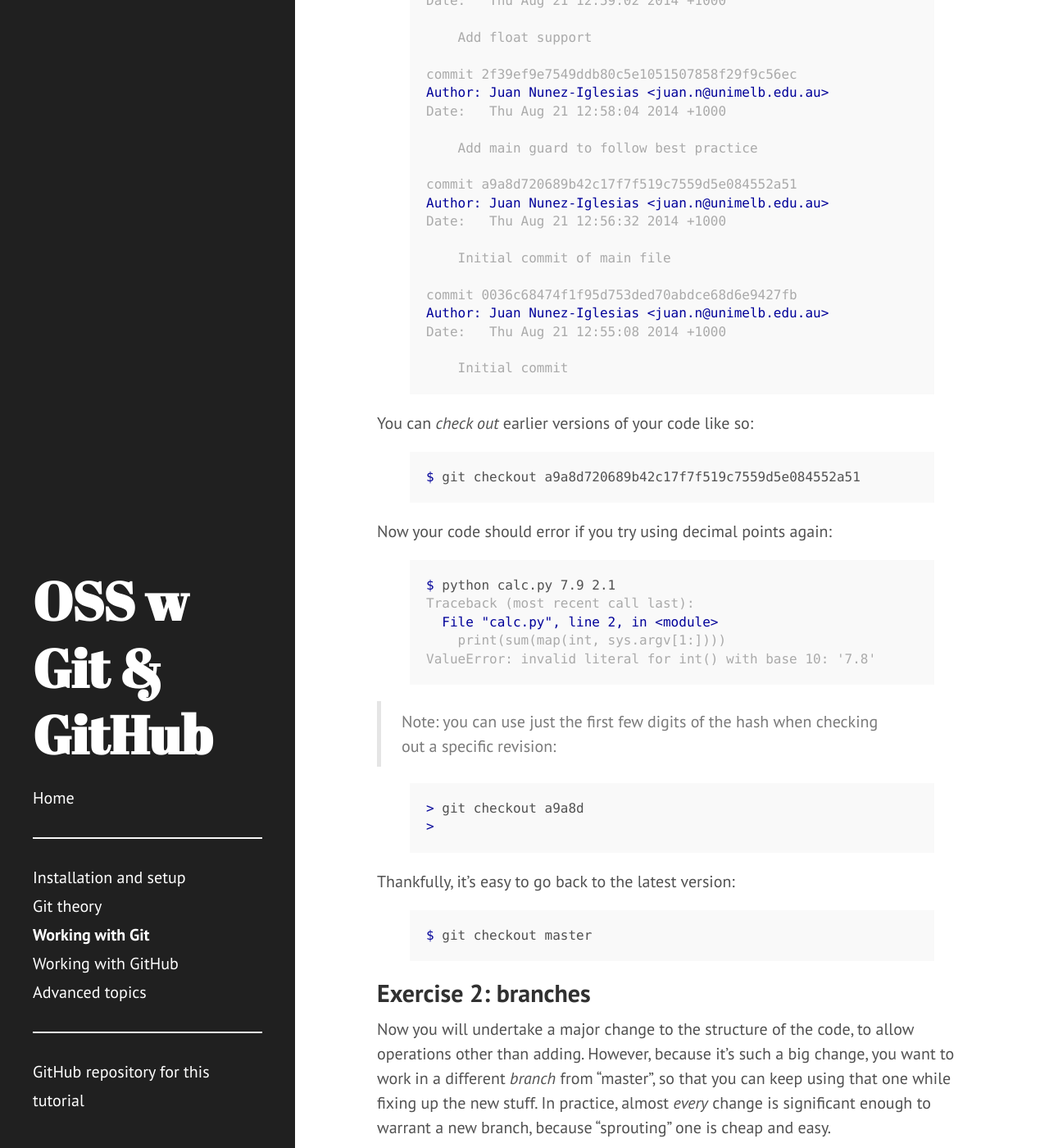
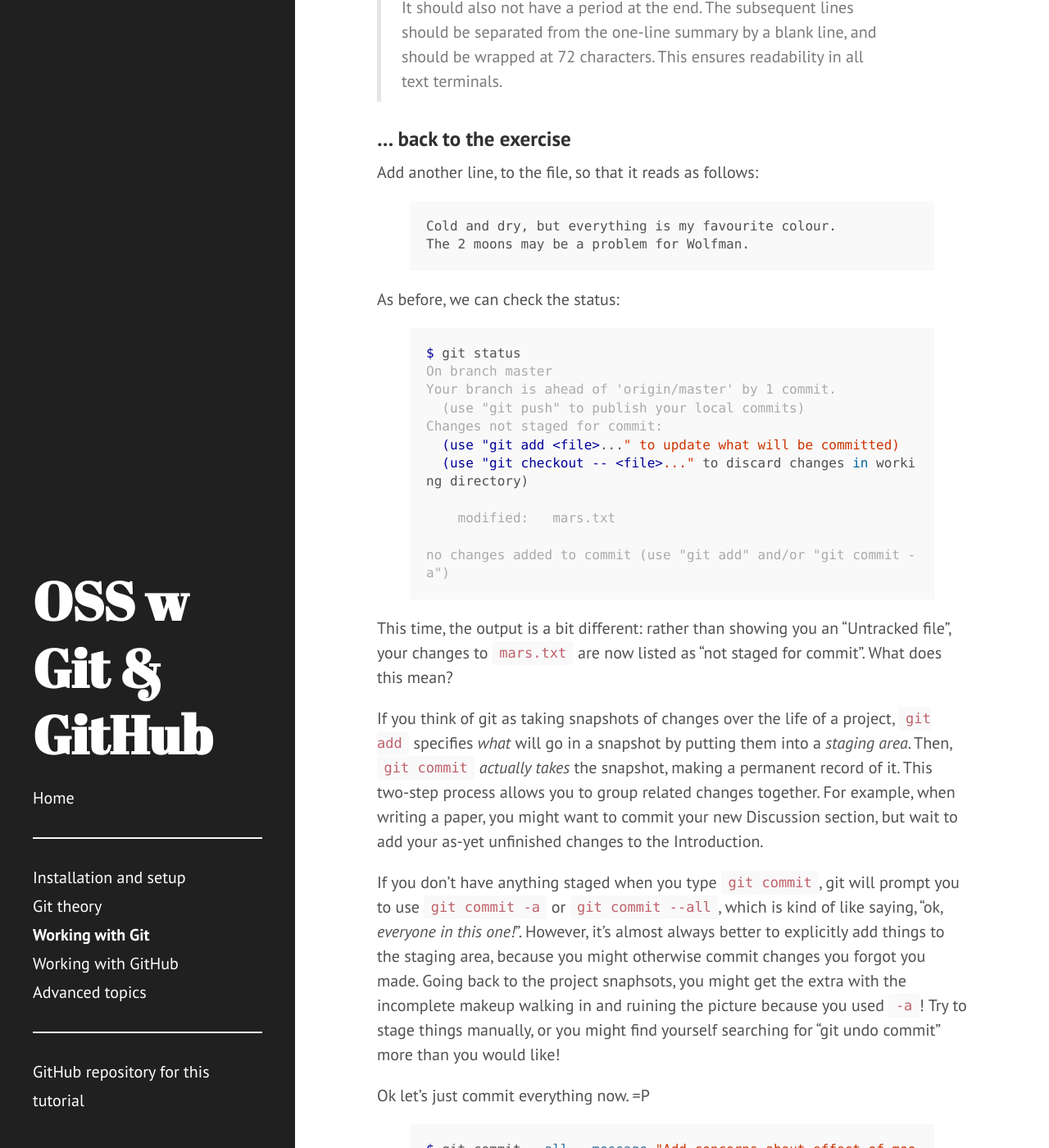
Before and after one commit to jni/git-tutorial, a Jekyll site: the page built from 2-working.md, in a window 1280 px wide and 1400 px high, scrolled down 3738 px. Shown: the whole window at 82% size. Built offline with Jekyll 4.4.1, drawn with Linux system fonts in a browser that asks for light colours; some of the changed text lies outside the part shown.

Commit message:
Use text file instead of Python

```diff
--- a/2-working.md
+++ b/2-working.md
@@ -53,55 +53,98 @@ conveniences: addition of a README, a gitignore, and a license.
 > difference between them is that GPL forces users of your code to
 > publish their own code under the GPL itself, while the BSD makes
 > no such prescriptions.
+>
+> I'm a big proponent of BSD. Jake Vanderplas, Director of Research at
+> the University of Washington's eScience Institute, has a fantastic
+> [blog post](http://www.astrobetter.com/blog/2014/03/10/the-whys-and-hows-of-licensing-scientific-code/)
+> explaining why.
 
 Follow [GitHub's
 instructions](https://help.github.com/articles/creating-a-new-repository)
-to create a new repository called "calc", with the description,
-"A simple Python calculator." Choose "initialise with a README", add a
-"Python" .gitignore, and the BSD 3-clause license.
+to create a new repository called "planets", with the description,
+"Notes on suitability of various planets for a crewed mission."
 
 Once created, copy the URL from the box in the bottom right, and open
 a terminal window to *clone* the project from GitHub to your local
 machine.
+(Note: "jni" should be replaced by your own username.)
 
 {% highlight console %}
-$ git clone git@github.com:jni/calc.git
-$ cd calc
+$ git clone git@github.com:jni/planets.git
+$ cd planets
 {% endhighlight %}
 
-(Note: "jni" should be replaced by your own username, above.)
+You can type `git status` to see that there is a git-tracked project there,
+but nothing to add to the history:
 
-Write a simple Python script, `calc.py` to sum all command line
-arguments together:
-
-{% highlight python %}
-import sys
-print(sum(map(int, sys.argv[1:])))
+{% highlight console %}
+$ git status
 {% endhighlight %}
 
-Make sure it works:
+Now you can start working on the project. We are going to add notes about
+Mars.
+
+In your editor, type:
+
+{% highlight markdown %}
+Cold and dry, but everything is my favourite colour.
+{% endhighlight %}
+
+And save it to a file called `mars.txt` in the `planets` directory.
+
+Now we can see that git knows about the file, but it doesn't know whether it
+needs to worry about it. That's why it's listed under "Untracked files".
+This is handy for playing around with external files (e.g. dummy data files)
+that you don't necessarily want to keep for posterity.
 
 {% highlight console %}
-$ python calc.py 7 9
-16
+$ git status
+On branch master
+Your branch is up-to-date with 'origin/master'.
+Untracked files:
+  (use "git add <file>..." to include in what will be committed)
+
+        mars.txt
+
+nothing added to commit but untracked files present (use "git add" to track)
 {% endhighlight %}
 
-Tell git to add the file to its tracking system, and _commit_ your changes to
-the repository:
+Tell git to add the file to its tracking system:
 
 {% highlight console %}
 $ git add calc.py
-$ git commit
+$ git status
+On branch master
+Your branch is up-to-date with 'origin/master'.
+Changes to be committed:
+  (use "git reset HEAD <file>..." to unstage)
+
+        new file:   mars.txt
 {% endhighlight %}
 
-You'll be asked to enter a *commit message*. This should summarise the changes
-you made and *why* you made them. The message should be readable without (much)
-context.
+Then, *commit* the changes to the history:
+
+{% highlight console %}
+$ git commit --message "Start notes on Mars as a base"
+[master 3e1d628] Start notes on Mars as a base
+ 1 file changed, 1 insertion(+)
+ create mode 100644 mars.txt
+{% endhighlight %}
+
+The quoted string is called a *commit message*. This should summarise the
+changes you made and *why* you made them. The message should be readable
+without (much) context.
+
+You may want to enter a much longer message (one or two paragraphs). For that,
+you will need to *set up a git editor* (instructions
+[here](https://help.github.com/articles/associating-text-editors-with-git/))
+and type just `git commit`.
 
 ### An aside on style
 
 A bugbear of mine and others': messages should be in the present imperative.
-“Fix bug X”, “Add feature Y”, “Document function Z”. This will mesh with git’s
+“Fix bug X”, “Add feature Y”, “Document function Z”, rather than past (Fixed,
+Added, Documented) or present (Fixes, Adds, Documents). This meshes with git’s
 automatic commit messages, e.g. "Merge branch A from repository B". Find more
 information about conventions to follow in git log messages
 [here](http://365git.tumblr.com/post/3308646748/writing-git-commit-messages).
@@ -119,85 +162,161 @@ followed in the community:
 
 ### ... back to the exercise
 
-Now add the `__main__` guard to the script, as is best practice in
-Python:
+Add another line, to the file, so that it reads as follows:
 
-{% highlight python %}
-import sys
-
-if __name__ == '__main__':
-    print(sum(map(int, sys.argv[1:])))
+{% highlight markdown %}
+Cold and dry, but everything is my favourite colour.
+The 2 moons may be a problem for Wolfman.
 {% endhighlight %}
 
-Commit those changes as above.
+As before, we can check the status:
 
-Finally, add and commit another set of changes, allowing real numbers
-rather than just integers.
+{% highlight console %}
+$ git status
+On branch master
+Your branch is ahead of 'origin/master' by 1 commit.
+  (use "git push" to publish your local commits)
+Changes not staged for commit:
+  (use "git add <file>..." to update what will be committed)
+  (use "git checkout -- <file>..." to discard changes in working directory)
 
-{% highlight python %}
-import sys
+    modified:   mars.txt
 
-if __name__ == '__main__':
-    print(sum(map(float, sys.argv[1:])))
+no changes added to commit (use "git add" and/or "git commit -a")
 {% endhighlight %}
 
-Test your changes again:
+This time, the output is a bit different: rather than showing you an
+"Untracked file", your changes to `mars.txt` are now listed as "not staged
+for commit". What does this mean?
+
+If you think of git as taking snapshots of changes over the life of a
+project, `git add` specifies *what* will go in a snapshot by putting them
+into a *staging area*. Then, `git commit` *actually takes* the snapshot,
+making a permanent record of it. This two-step process allows you to group
+related changes together. For example, when writing a paper, you might
+want to commit your new Discussion section, but wait to add your as-yet
+unfinished changes to the Introduction.
+
+If you don't have anything staged when you type `git commit`, git will
+prompt you to use `git commit -a` or `git commit --all`, which is kind
+of like saying, "ok, *everyone in this one!*". However, it's almost
+always better to explicitly add things to the staging area, because
+you might otherwise commit changes you forgot you made. Going back to
+the project snaphsots, you might get the extra with the incomplete
+makeup walking in and ruining the picture because you used `-a`! Try
+to stage things manually, or you might find yourself searching for
+"git undo commit" more than you would like!
+
+Ok let's just commit everything now. =P
 
 {% highlight console %}
-$ python calc.py 7.9 2.1
-10.0
+$ git commit --all --message "Add concerns about effect of moons on Wolfman"
 {% endhighlight %}
+
+Finally, let's add a line about the Mummy's preferences:
+
+{% highlight markdown %}
+Cold and dry, but everything is my favourite colour.
+The 2 moons may be a problem for Wolfman,
+but the Mummy will appreciate the lack of humidity.
+{% endhighlight %}
+
+(Note the comma at the end of the second line.)
+
+In addition to producing the `git status` one-line summary that we've
+seen before, git can produce a line-by-line description of everything
+that's changed since our last commit:
+
+{% highlight console %}
+$ git diff
+diff --git a/mars.txt b/mars.txt
+index 30c4e2f..86cd5c2 100644
+--- a/mars.txt
++++ b/mars.txt
+@@ -1,2 +1,3 @@
+ Cold and dry, but everything is my favourite colour.
+-The 2 moons may be a problem for Wolfman.
++The 2 moons may be a problem for Wolfman,
++but the Mummy will appreciate the lack of humidity.
+{% endhighlight %}
+
+That's a machine-readable "diff format" that can be used by git and other
+software to reproduce the changes. Notice that a substitution (changing a
+full-stop into a comma) is encoded as a line deletion and addition, and the
+new line about the Mummy is another addition.
+
+Let's commit the changes:
+
+{% highlight console %}
+$ git add mars.txt
+$ git commit -m "Note Mummy's preference for Martian atmosphere"
+{% endhighlight %}
+
+(`-m` is a shortcut for `--message`.)
 
 You now have a *history* that you can look at and interact with:
 
 {% highlight console %}
 $ git log
-commit f868a7a83d8344420a89cab37c9d3437a2d6f771
+commit 37aa3b547fde90c36af10c45b07ca74c6936750d
 Author: Juan Nunez-Iglesias <juan.n@unimelb.edu.au>
-Date:   Thu Aug 21 12:59:02 2014 +1000
+Date:   Tue May 26 15:04:59 2015 +1000
 
-    Add float support
+    Note Mummy's preference for Martian atmosphere
 
-commit 2f39ef9e7549ddb80c5e1051507858f29f9c56ec
+commit 71269262f49859b9b53b2e3ccbeec084fcae624b
 Author: Juan Nunez-Iglesias <juan.n@unimelb.edu.au>
-Date:   Thu Aug 21 12:58:04 2014 +1000
+Date:   Tue May 26 14:49:15 2015 +1000
 
-    Add main guard to follow best practice
+    Add concerns about effect of moons on Wolfman
 
-commit a9a8d720689b42c17f7f519c7559d5e084552a51
+commit 3e1d628655c096b98d0fe7a2994350c014196714
 Author: Juan Nunez-Iglesias <juan.n@unimelb.edu.au>
-Date:   Thu Aug 21 12:56:32 2014 +1000
+Date:   Tue May 26 12:46:17 2015 +1000
 
-    Initial commit of main file
+    Start notes on Mars as a base
 
-commit 0036c68474f1f95d753ded70abdce68d6e9427fb
-Author: Juan Nunez-Iglesias <juan.n@unimelb.edu.au>
-Date:   Thu Aug 21 12:55:08 2014 +1000
+commit 2407f61e7bddda4e59118f2dfe78317a1d5a199c
+Author: Juan Nunez-Iglesias <jni.soma@gmail.com>
+Date:   Tue May 26 12:23:56 2015 +1000
 
     Initial commit
 {% endhighlight %}
 
-You can *check out* earlier versions of your code like so:
+You can *check out* earlier versions of your code using the hash of
+a particular snapshot, like so:
 
 {% highlight console %}
-$ git checkout a9a8d720689b42c17f7f519c7559d5e084552a51
+$ git checkout 71269262f49859b9b53b2e3ccbeec084fcae624b
+Note: checking out '71269262f49859b9b53b2e3ccbeec084fcae624b'.
+
+You are in 'detached HEAD' state. You can look around, make experimental
+changes and commit them, and you can discard any commits you make in this
+state without impacting any branches by performing another checkout.
+
+If you want to create a new branch to retain commits you create, you may
+do so (now or later) by using -b with the checkout command again. Example:
+
+  git checkout -b new_branch_name
+
+HEAD is now at 7126926... Add concerns about effect of moons on Wolfman
 {% endhighlight %}
 
-Now your code should error if you try using decimal points again:
+You can verify that the file in your directory is now the older
+version:
 
 {% highlight console %}
-$ python calc.py 7.9 2.1
-Traceback (most recent call last):
-  File "calc.py", line 2, in <module>
-    print(sum(map(int, sys.argv[1:])))
-ValueError: invalid literal for int() with base 10: '7.8'
+$ cat mars.txt
+Cold and dry, but everything is my favourite colour.
+The 2 moons may be a problem for Wolfman.
 {% endhighlight %}
 
 > Note: you can use just the first few digits of the hash when checking
 > out a specific revision:
 >
 > {% highlight console %}
-> git checkout a9a8d
+> $ git checkout 7126
+> HEAD is now at 7126926... Add concerns about effect of moons on Wolfman
 > {% endhighlight %}
 
 Thankfully, it's easy to go back to the latest version:
@@ -208,110 +327,109 @@ $ git checkout master
 
 ## Exercise 2: branches
 
-Now you will undertake a major change to the structure of the code,
-to allow operations other than adding. However, because it's such a big
+Now we will undertake a major change to the structure of the document.
+Because it's such a big
 change, you want to work in a different _branch_ from "master", so that
 you can keep using that one while fixing up the new stuff. In practice,
 almost _every_ change is significant enough to warrant a new branch,
 because "sprouting" one is cheap and easy.
 
 {% highlight console %}
-$ git checkout master -b mult # make branch to add multiplication
+$ git checkout -b headings  # make branch to add headings
 {% endhighlight %}
 
-The first set of changes lays the foundation for the new structure of the
-program, which will allow arbitrary operations to the input.
+You should read that as: check out the current branch into a new branch
+called `headings`. This is a good opportunity to learn about aliases,
+which are short names for commands that make them more memorable:
 
-{% highlight python %}
-import sys
-
-def add_all(nums):
-    return sum(nums)
-
-if __name__ == '__main__':
-    command = sys.argv[1]
-    nums = map(float, sys.argv[2:])
-    if command == 'add':
-        print(add_all(nums))
+{% highlight console %}
+$ git config --global alias.sprout 'checkout -b'
 {% endhighlight %}
 
-Commit those changes:
+You can then replace the previous command with:
 
 {% highlight console %}
-$ git commit -a
+$ git sprout headings
 {% endhighlight %}
 
-... and add the multiplication operation:
+Feel free to get as creative as you want with your alias names! They are
+essential to making a more intuitive git interface that works for you. (But
+do keep in mind that they will not be there when you use a different
+computer!)
 
-{% highlight python %}
-import sys
+Now let's change the style of the text to be a bit less robotic:
 
-def add_all(nums):
-    return sum(nums)
+{% highlight markdown %}
+# Mars
 
-def multiply_all(nums):
-    return reduce(lambda a, b: a * b, nums)
+## Properties pertaining to monster habitability
 
-if __name__ == '__main__':
-    command = sys.argv[1]
-    nums = map(float, sys.argv[2:])
-    if command == 'add':
-        print(add_all(nums))
-    elif command == 'multiply':
-        print(multiply_all(nums))
+Cold and dry, but everything is my favourite colour.
+The 2 moons may be a problem for Wolfman,
+but the Mummy will appreciate the lack of humidity.
 {% endhighlight %}
 
-Make sure it works:
+Commit that change:
 
 {% highlight console %}
-$ python calc.py multiply 5 6
-30.0
+$ git commit -a -m "Add title and heading"
 {% endhighlight %}
 
-Now commit and return to the master branch for some unrelated changes:
+... and add a heading for human-focused concerns:
+
+{% highlight markdown %}
+# Mars
+
+## Properties pertaining to monster habitability
+
+Cold and dry, but everything is my favourite colour.
+The 2 moons may be a problem for Wolfman,
+but the Mummy will appreciate the lack of humidity.
+
+## Properties pertaining to human habitability
+{% endhighlight %}
+
+Now commit, return to the master branch, and make some unrelated changes:
 
 {% highlight console %}
-$ git commit -a
+$ git commit -a -m "Add heading for human-specific concerns"
 $ git checkout master
 {% endhighlight %}
 
-Add a docstring to the module:
+Replace the number "2" with the word "two":
 
 {% highlight python %}
-"""calc.py: A simple Python calculator."""
-import sys
-
-if __name__ == '__main__':
-    print sum(map(float, sys.argv[1:]))
+Cold and dry, but everything is my favourite colour.
+The two moons may be a problem for Wolfman,
+but the Mummy will appreciate the lack of humidity.
 {% endhighlight %}
 
-Commit those changes, and finally merge in the mult branch. Git does
-the heavy lifting for you!
+And commit those changes:
 
 {% highlight console %}
-$ git commit -a
-$ git merge mult
+$ git commit -a -m "Improve English style by replacing 2 with two"
+{% endhighlight %}
+
+Now, you've thought about the "headings" branch and decide it's time to
+merge those changes back into your "main" history. `git merge` intelligently
+merges two history branches:
+
+{% highlight console %}
+$ git merge headings  # merge branch 'headings' into current branch ('master')
 {% endhighlight %}
 
 Git automatically generates a log message and produces the merged file:
 
-{% highlight python %}
-"""calc.py: A simple Python calculator."""
-import sys
+{% highlight markdown %}
+# Mars
 
-def add_all(nums):
-    return sum(nums)
+## Properties pertaining to monster habitability
 
-def multiply_all(nums):
-    return reduce(lambda a, b: a * b, nums)
+Cold and dry, but everything is my favourite colour.
+The two moons may be a problem for Wolfman,
+but the Mummy will appreciate the lack of humidity.
 
-if __name__ == '__main__':
-    command = sys.argv[1]
-    nums = map(float, sys.argv[2:])
-    if command == 'add':
-        print(add_all(nums))
-    elif command == 'multiply':
-        print(multiply_all(nums))
+## Properties pertaining to human habitability
 {% endhighlight %}
 
 Easy!
@@ -319,161 +437,132 @@ Easy!
 ## Exercise 3: merge conflicts
 
 Sometimes, changes in a branch and changes in the master branch are too
-difficult to merge automatically, and `git merge` will result in a
+difficult for git to merge automatically, and `git merge` will result in a
 *merge conflict*. In this exercise, you will see how to deal with those.
 
+Dracula has been asked to write in the third person because the document
+must make sense independently of knowing the author. So he needs to make a
+branch to make this change:
+
 {% highlight console %}
-$ git checkout master -b usage
+$ git checkout -b third-person
 {% endhighlight %}
 
-Add a usage string to your file, which will print when the command is
-not recognised:
+(Use your `sprout` alias if you made one! I leave the "canonical form" here
+for those that haven't, or that mysteriously skipped the alias section.)
 
-{% highlight python %}
-"""calc.py: A simple Python calculator."""
-import sys
+{% highlight markdown %}
+# Mars
 
-def add_all(nums):
-    return sum(nums)
+## Properties pertaining to monster habitability
 
-def multiply_all(nums):
-    return reduce(lambda a, b: a * b, nums)
+Cold and dry, but everything is Dracula's favourite colour.
+The two moons may be a problem for Wolfman,
+but the Mummy will appreciate the lack of humidity.
 
-if __name__ == '__main__':
-    command = sys.argv[1]
-    nums = map(float, sys.argv[2:])
-    if command == 'add':
-        print(add_all(nums))
-    elif command == 'multiply':
-        print(multiply_all(nums))
-    else:
-        usage = "calc.py [add|multiply] NUM1 [NUM2 [NUM3 [...]]]"
-        print(usage)
+## Properties pertaining to human habitability
 {% endhighlight %}
 
-Commit your changes:
+Commit the change:
 
 {% highlight console %}
-$ git commit -a
+$ git commit -a -m "Change Dracula reference to the third person"
 {% endhighlight %}
 
-Now, create a *different* branch from master to add a `min` command,
-which will return the smallest of the list of numbers:
+Now, a pedantic member of the team (let's call them "Juan Nunez-Iglesias")
+has requested that only valid, complete English sentences should appear in
+the document text. So we make another branch for that change.
 
 {% highlight console %}
-$ git checkout master -b minimum
+$ git checkout master
+$ git checkout -b pedant
 {% endhighlight %}
 
 And edit the file as follows:
 
-{% highlight python %}
-"""calc.py: A simple Python calculator."""
-import sys
+{% highlight markdown %}
+# Mars
 
-def add_all(nums):
-    return sum(nums)
+## Properties pertaining to monster habitability
 
-def multiply_all(nums):
-    return reduce(lambda a, b: a * b, nums)
+Mars is cold and dry, but everything is my favourite colour.
+The two moons may be a problem for Wolfman,
+but the Mummy will appreciate the lack of humidity.
 
-if __name__ == '__main__':
-    command = sys.argv[1]
-    nums = map(float, sys.argv[2:])
-    if command == 'add':
-        print(add_all(nums))
-    elif command == 'multiply':
-        print(multiply_all(nums))
-    elif command == 'min':
-        print(min(nums))
+## Properties pertaining to human habitability
 {% endhighlight %}
 
-And commit your changes:
+And commit our changes:
 
 {% highlight console %}
-$ git commit -a
+$ git commit -a -m "Complete first sentence"
 {% endhighlight %}
 
-Finally, get back the master branch and try to merge each branch in
+Finally, we get back the master branch and try to merge each branch in
 sequence:
 
 {% highlight console %}
 $ git checkout master
-$ git merge minimum
-$ git merge usage
+$ git merge third-person
+$ git merge pedant
 {% endhighlight %}
 
-At this point git will, technically speaking, *chuck a hissy fit*, and
+At this point git will, to use a technical term, *chuck a hissy fit*, and
 refuse to perform the merge:
 
 {% highlight console %}
-Auto-merging calc.py
-CONFLICT (content): Merge conflict in calc.py
+Auto-merging mars.txt
+CONFLICT (content): Merge conflict in mars.txt
 Automatic merge failed; fix conflicts and then commit the result.
 {% endhighlight %}
 
-You will have to go into the file and manually fix the conflicting
+We must go into the file and manually fix the conflicting
 changes. Git places markers on the file where it has found conflicts,
 so you can quickly identify those locations and decide on a fix:
 
-{% highlight python %}
-"""calc.py: A simple Python calculator."""
-import sys
+{% highlight markdown %}
+# Mars
 
-def add_all(nums):
-    return sum(nums)
+## Properties pertaining to monster habitability
 
-def multiply_all(nums):
-    return reduce(lambda a, b: a * b, nums)
+<<<<<<< HEAD
+Cold and dry, but everything is Dracula's favourite colour.
+=======
+Mars is cold and dry, but everything is my favourite colour.
+>>>>>>> pedant
+The two moons may be a problem for Wolfman,
+but the Mummy will appreciate the lack of humidity.
 
-if __name__ == '__main__':
-    command = sys.argv[1]
-    nums = map(float, sys.argv[2:])
-    if command == 'add':
-        print(add_all(nums))
-    elif command == 'multiply':
-        print(multiply_all(nums))
-<<<<<<< HEAD
-    elif command == 'min':
-        print(min(nums))
-=======
-    else:
-        usage = "calc.py [add|multiply] NUM1 [NUM2 [NUM3 [...]]]"
-        print(usage)
->>>>>>> usage
+## Properties pertaining to human habitability
 {% endhighlight %}
 
-In this case, you need to remove the markers and reorder the clauses so
-that `else` comes last. It's also a good opportunity to update the
-usage string! Get your file to this state and save it:
+Git is saying that in the current branch ("HEAD"), the file at that
+position contains the single line, "Cold and dry, but everything is
+Dracula's favourite colour.", while the `pedant` branch, which we
+are trying to merge, contains the line, "Mars is cold and dry, but
+everything is my favourite colour."
 
-{% highlight python %}
-"""calc.py: A simple Python calculator."""
-import sys
+You fix merge conflicts by navigating to the `<<<<<<<` markers, comparing
+the two conflicting versions, leaving the file as you want it to be
+committed: removing the markers, and combining the changes in a way
+that makes sense, and that a system like git can't figure out by itself.
 
-def add_all(nums):
-    return sum(nums)
+{% highlight markdown %}
+# Mars
 
-def multiply_all(nums):
-    return reduce(lambda a, b: a * b, nums)
+## Properties pertaining to monster habitability
 
-if __name__ == '__main__':
-    command = sys.argv[1]
-    nums = map(float, sys.argv[2:])
-    if command == 'add':
-        print(add_all(nums))
-    elif command == 'multiply':
-        print(multiply_all(nums))
-    elif command == 'min':
-        print(min(nums))
-    else:
-        usage = "calc.py [add|multiply|min] NUM1 [NUM2 [NUM3 [...]]]"
-        print(usage)
+Mars is cold and dry, but everything is Dracula's favourite colour.
+The two moons may be a problem for Wolfman,
+but the Mummy will appreciate the lack of humidity.
+
+## Properties pertaining to human habitability
 {% endhighlight %}
 
-Finally, tell git you've fixed the problem, and the merge will
-complete!
+Finally, tell git you've fixed the problem by `git add`ing the file,
+commit, and the merge will complete!
 
 {% highlight console %}
-$ git add calc.py
+$ git add mars.txt
 $ git commit
 {% endhighlight %}
```
